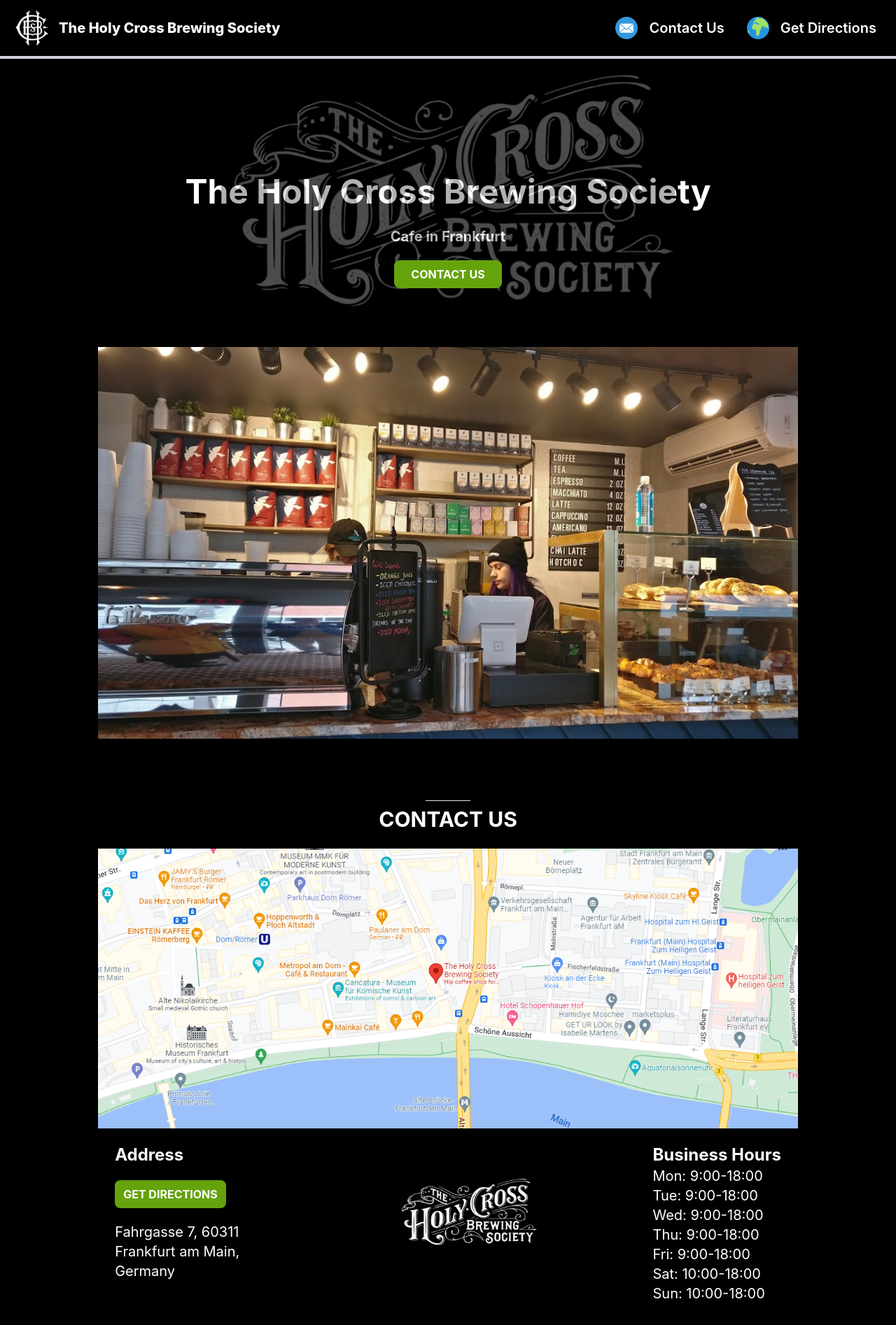
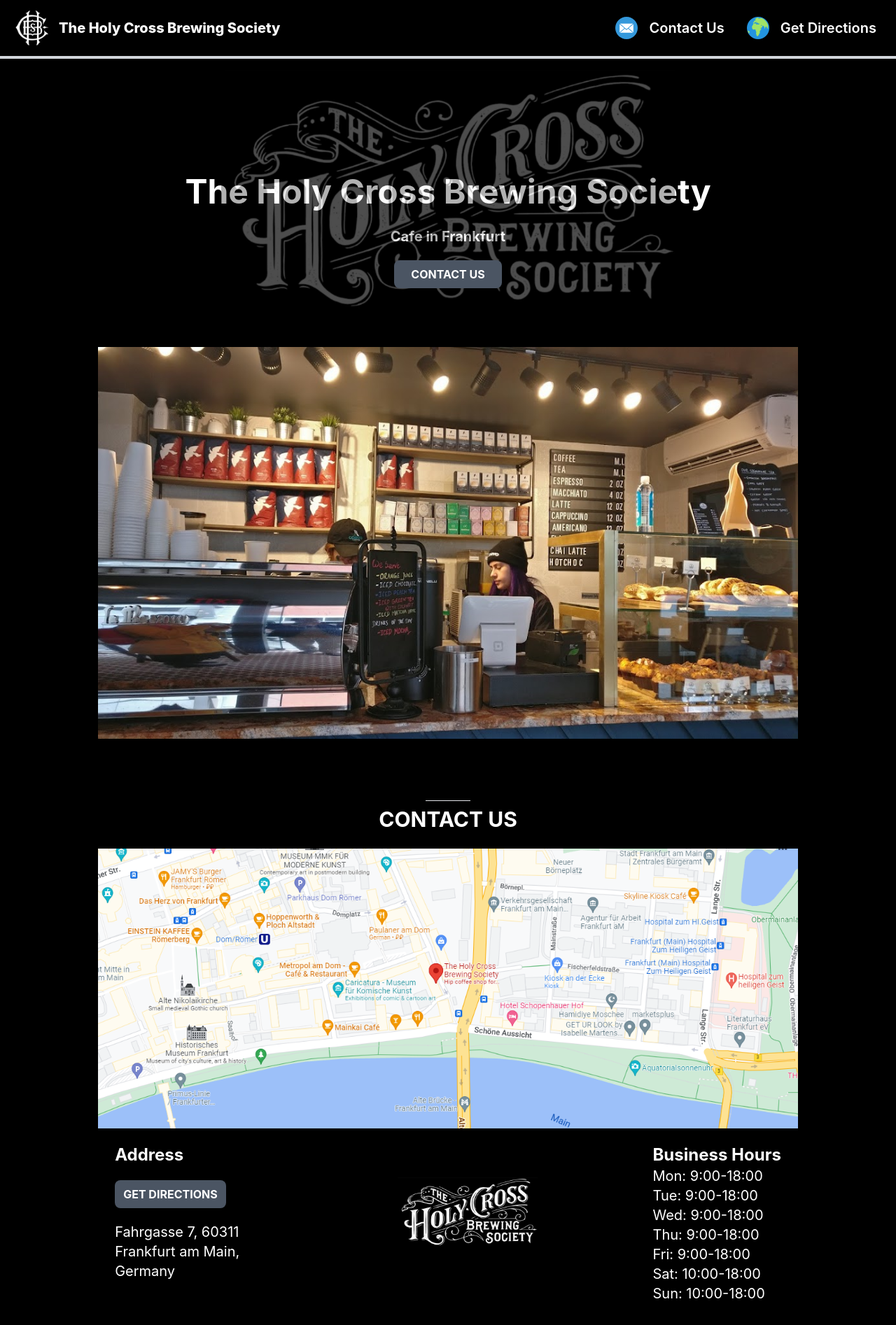
Before and after one commit to smart9205/shop-website, a Next.js app: page / in a window 1280 px wide. Shown: the top 1894 px of the page at 70% size. Built offline with nearby package versions, Linux system fonts and the light colour scheme.

Commit message:
fix: changed the button color

```diff
--- a/components/Home/intro.tsx
+++ b/components/Home/intro.tsx
@@ -11,7 +11,7 @@
                 <div className="sm:h-32"></div>
                 <span className="font-bold text-5xl text-white text-center leading-tight">The Holy Cross Brewing Society</span>
                 <span className="text-white mt-5 text-xl font-bold">Cafe in Frankfurt</span>
-                <div className="bg-lime-600 hover:bg-lime-400 my-5 px-6 py-2 z-10 rounded-lg">
+                <div className="bg-gray-600 hover:bg-gray-400 my-5 px-6 py-2 z-10 rounded-lg">
                     <Link href={"https://instagram.com/the_holy_cross_brewing_society?igshid=YmMyMTA2M2Y="}>
                         <span className="text-white uppercase font-bold">Contact Us</span>
                     </Link>
--- a/components/Home/serv.tsx
+++ b/components/Home/serv.tsx
@@ -7,7 +7,7 @@
                 <span className="text-white font-bold text-xl sm:text-2xl">
                     Address
                 </span>
-                <div className="bg-lime-600 hover:bg-lime-400 my-5 px-3 py-2 z-10 rounded-lg">
+                <div className="bg-gray-600 hover:bg-gray-400 my-5 px-3 py-2 z-10 rounded-lg">
                     <Link href={"https://maps.app.goo.gl/cRLEXB9Qa1EHt6dc9"}>
                         <span className="text-white uppercase font-bold">Get Directions</span>
                     </Link>
```
